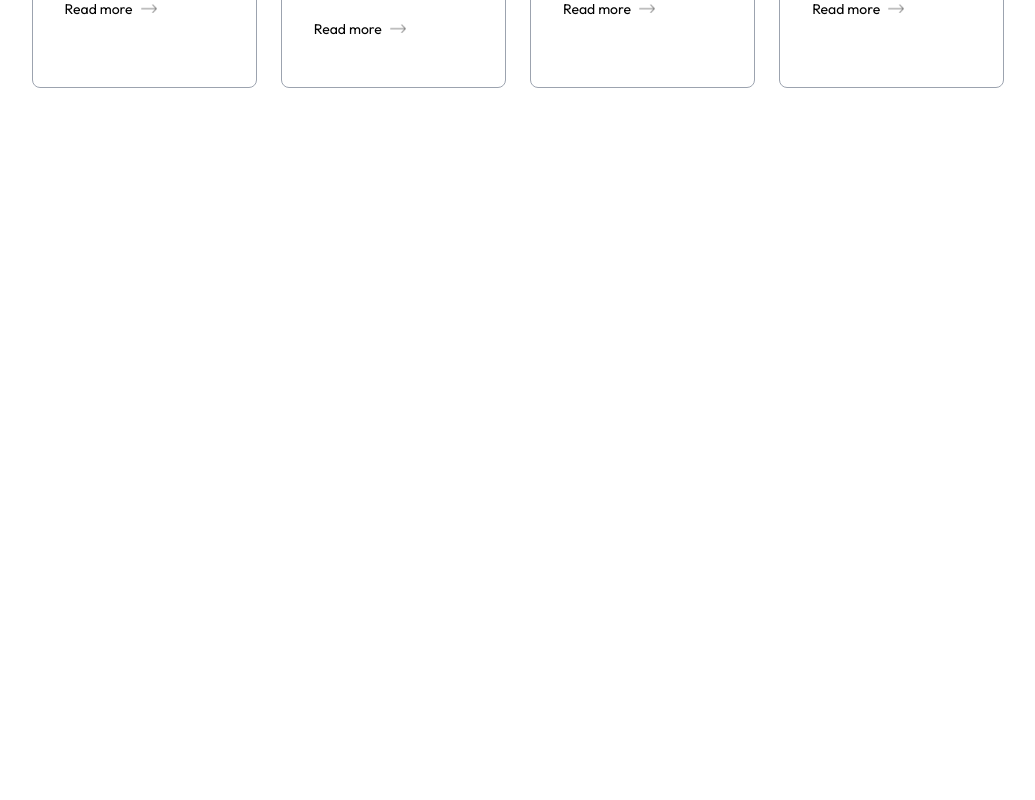
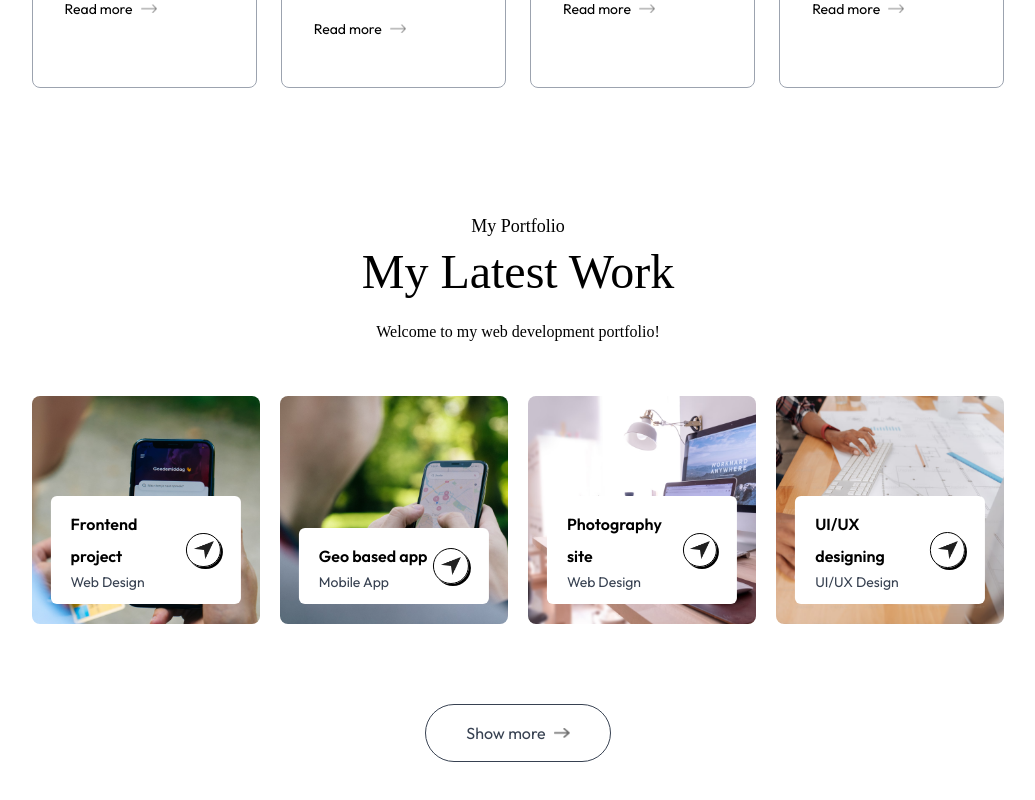
Before and after one commit to Fikri-Rouzan/my-portfolio, a Next.js app: page / in a window 1280 px wide. Shown: the part 2059-2859 px from the top of the page, without its empty margins (122-1157 px from the left). Before the commit the page ends 2231 px from the top, so only its background shows below. Built offline with nearby package versions, Linux system fonts and the light colour scheme; a web font is replaced by a local one.

Commit message:
fourth commit

```diff
--- /dev/null
+++ b/app/components/Work.jsx
@@ -0,0 +1,47 @@
+import { assets, workData } from "@/assets/assets";
+import Image from "next/image";
+import React from "react";
+
+const Work = () => {
+  return (
+    <div id="work" className="w-full px-[12%] py-10 scroll-mt-20">
+      <h4 className="text-center mb-2 text-lg font-OVo">My Portfolio</h4>
+      <h2 className="text-center text-5xl font-OVo">My Latest Work</h2>
+      <p className="text-center max-w-2xl mx-auto mt-5 mb-12 font-OVo">
+        Welcome to my web development portfolio!
+      </p>
+      <div className="grid grid-cols-auto my-10 gap-5">
+        {workData.map((project, index) => (
+          <div
+            key={index}
+            className="aspect-square bg-no-repeat bg-cover bg-center rounded-lg relative cursor-pointer group"
+            style={{ backgroundImage: `url(${project.bgImage})` }}
+          >
+            <div className="bg-white w-10/12 rounded-md absolute bottom-5 left-1/2 -translate-x-1/2 py-3 px-5 flex items-center justify-between duration-500 group-hover:bottom-7">
+              <div>
+                <h2 className="font-semibold">{project.title}</h2>
+                <p className="text-sm text-gray-700">{project.description}</p>
+              </div>
+              <div className="border rounded-full border-black w-9 aspect-square flex items-center justify-center shadow-[2px_2px_0_#000] group-hover:bg-lime-300 transition">
+                <Image src={assets.send_icon} alt="send icon" className="w-5" />
+              </div>
+            </div>
+          </div>
+        ))}
+      </div>
+      <a
+        href=""
+        className="w-max flex items-center justify-center gap-2 text-gray-700 border-[0.5px] border-gray-700 rounded-full py-3 px-10 mx-auto my-20 hover:bg-lightHover duration-500"
+      >
+        Show more{" "}
+        <Image
+          src={assets.right_arrow_bold}
+          alt="Right arrow"
+          className="w-4"
+        />
+      </a>
+    </div>
+  );
+};
+
+export default Work;
--- a/app/page.js
+++ b/app/page.js
@@ -3,6 +3,7 @@
 import Header from "./components/Header";
 import Navbar from "./components/Navbar";
 import Services from "./components/Services";
+import Work from "./components/Work";
 
 export default function Home() {
   return (
@@ -11,6 +12,7 @@
       <Header />
       <About />
       <Services />
+      <Work />
     </>
   );
 }
```
Also changed, not shown: 1 other file (tests, documents, lock files or other folders).
